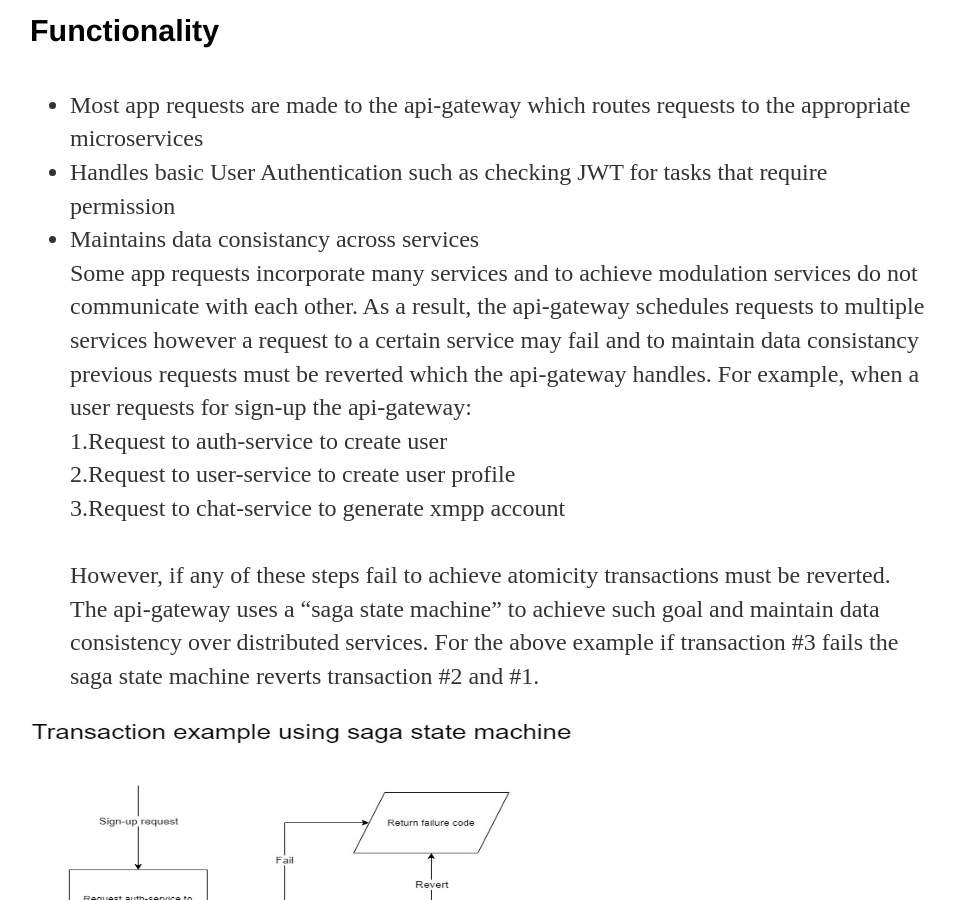
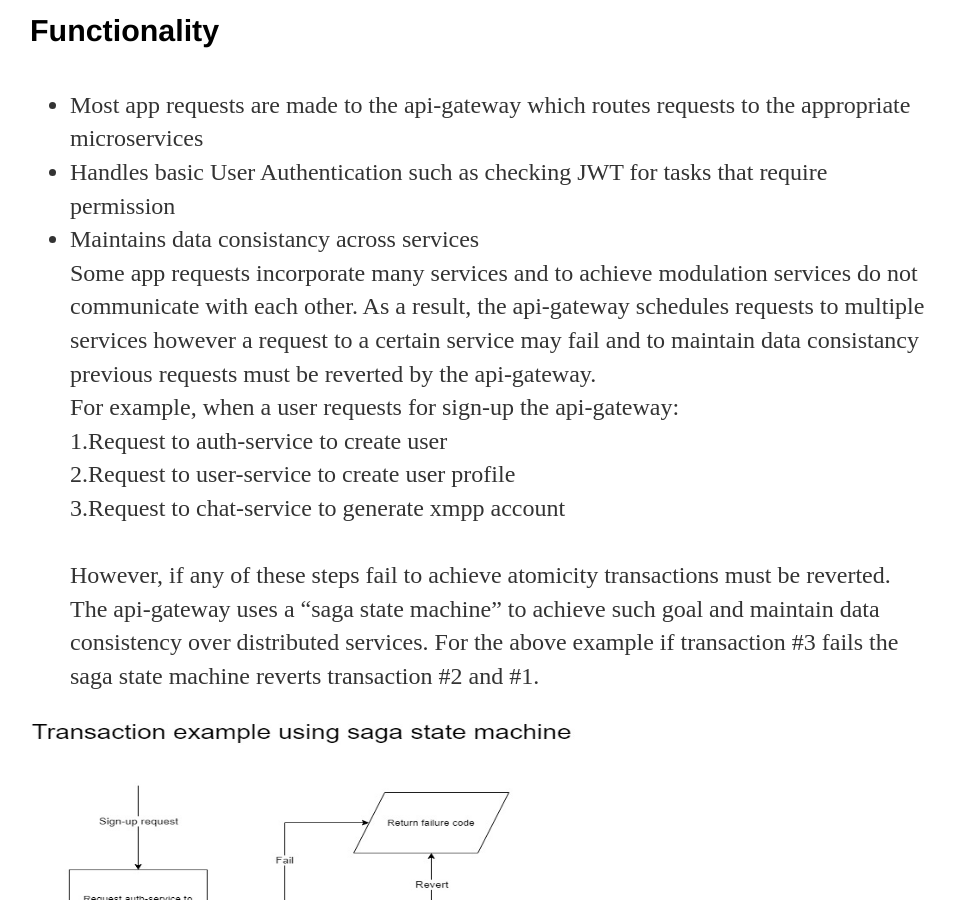
Before and after one commit to jcho7022/jcho7022.github.io, a Jekyll site: the page built from projects/float/index.html, in a window 1280 px wide and 900 px high, scrolled down 1481 px. Shown: the whole window, without its empty margins (162-1117 px from the left). Built offline with Jekyll 4.4.1, drawn with Linux system fonts in a browser that asks for light colours.

Commit message:
Update index.html

```diff
--- a/projects/float/index.html
+++ b/projects/float/index.html
@@ -22,7 +22,7 @@ Users can interact with shops owners using a built in instant messaging and sear
 				<li>Maintains data consistancy across services <br>
           Some app requests incorporate many services and to achieve modulation services do not communicate with each other.
           As a result, the api-gateway schedules requests to multiple services however a request to a certain service may fail and to maintain
-	  data consistancy previous requests must be reverted which the api-gateway handles.
+	  data consistancy previous requests must be reverted by the api-gateway. <br>
           For example, when a user requests for sign-up the api-gateway:
 	  <br>
           1.Request to auth-service to create user
```
